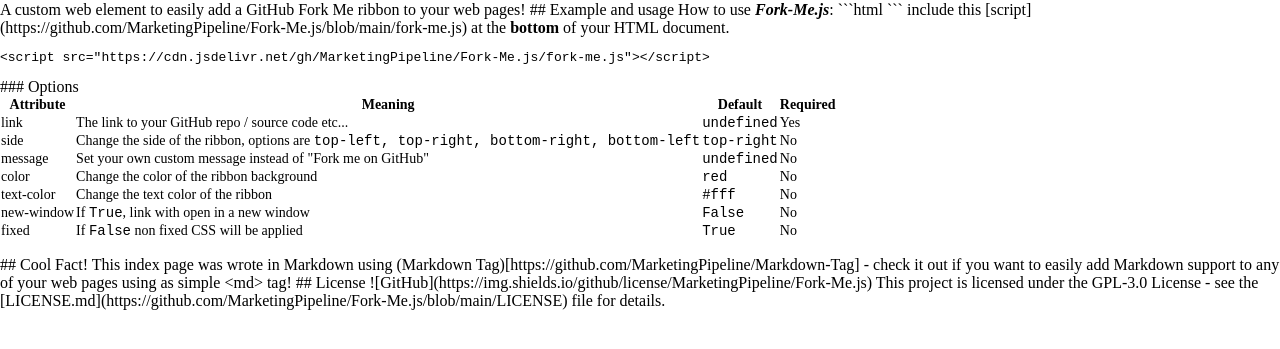
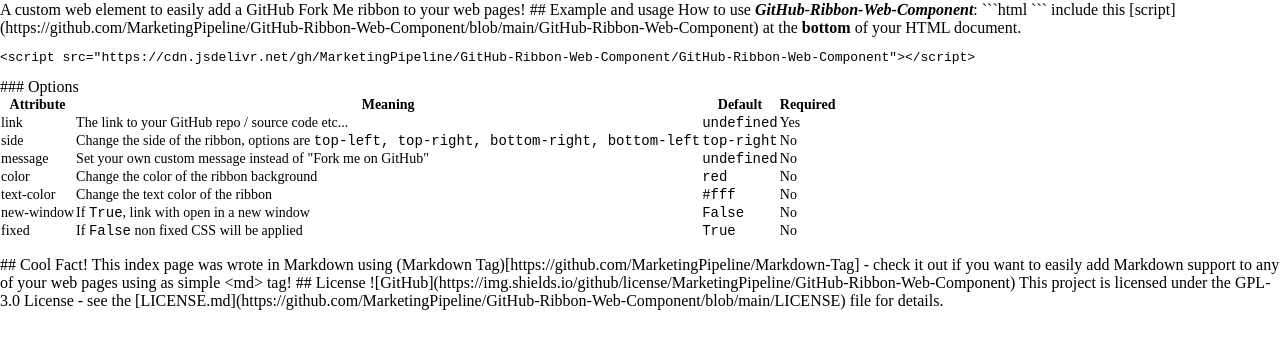
Before and after one commit to MarketingPipeline/GitHub-Ribbon-Web-Component, a plain HTML site: page index.html in a window 1280 px wide. Shown: the part 451-800 px from the top of the page. Drawn offline with Linux system fonts and the light colour scheme.

Commit message:
Updated Demo :framed_picture:

````diff
--- a/index.html
+++ b/index.html
@@ -28,17 +28,17 @@
 </style></head>
 
 
-<body><github-md><div align="center"><h1>Fork-Me.js</h1>
+<body><github-md><div align="center"><h1>GitHub-Ribbon-Web-Component</h1>
 	<p>
 	<b>Easily add a GitHub Fork Me button to any page!</b>
 		<br>
 	 <small> <b><i>Show your support!</i> </b></small>
   <br>
-   <a href="https://github.com/MarketingPipeline/Fork-Me.js">
-    <img title="Star on GitHub" src="https://img.shields.io/github/stars/MarketingPipeline/Fork-Me.js.svg?style=social&label=Star">
+   <a href="https://github.com/MarketingPipeline/GitHub-Ribbon-Web-Component">
+    <img title="Star on GitHub" src="https://img.shields.io/github/stars/MarketingPipeline/GitHub-Ribbon-Web-Component.svg?style=social&label=Star">
   </a>
-  <a href="https://github.com/MarketingPipeline/Fork-Me.js/fork">
-    <img title="Fork on GitHub" src="https://img.shields.io/github/forks/MarketingPipeline/Fork-Me.js.svg?style=social&label=Fork">
+  <a href="https://github.com/MarketingPipeline/GitHub-Ribbon-Web-Component/fork">
+    <img title="Fork on GitHub" src="https://img.shields.io/github/forks/MarketingPipeline/GitHub-Ribbon-Web-Component.svg?style=social&label=Fork">
   </a>
    </p>
 
@@ -53,23 +53,23 @@
 ## Example and usage
 
 
-How to use <b><i>Fork-Me.js</b></i>:
+How to use <b><i>GitHub-Ribbon-Web-Component</b></i>:
 
 
 
 ```html
-<fork-me link="https://github.com/MarketingPipeline/Fork-Me.js/"></fork-me>
+<github-ribbon link="https://github.com/MarketingPipeline/GitHub-Ribbon-Web-Component/"></github-ribbon>
 ```
 
 
 
 
-   include this [script](https://github.com/MarketingPipeline/Fork-Me.js/blob/main/fork-me.js) at the <b>bottom</b> of your HTML document.
+   include this [script](https://github.com/MarketingPipeline/GitHub-Ribbon-Web-Component/blob/main/GitHub-Ribbon-Web-Component) at the <b>bottom</b> of your HTML document.
 
 
 
 
-<pre>&lt;script src="https://cdn.jsdelivr.net/gh/MarketingPipeline/Fork-Me.js/fork-me.js">&lt;/script&gt;</pre>
+<pre>&lt;script src="https://cdn.jsdelivr.net/gh/MarketingPipeline/GitHub-Ribbon-Web-Component/GitHub-Ribbon-Web-Component">&lt;/script&gt;</pre>
 
 
 ###                                                                                                                    Options
@@ -156,27 +156,27 @@
 This index page was wrote in Markdown using (Markdown Tag)[https://github.com/MarketingPipeline/Markdown-Tag] - check it out if you want to easily add Markdown support to any of your web pages using as simple &lt;md&gt; tag!
 
 
-## License ![GitHub](https://img.shields.io/github/license/MarketingPipeline/Fork-Me.js)
+## License ![GitHub](https://img.shields.io/github/license/MarketingPipeline/GitHub-Ribbon-Web-Component)
 
 This project is licensed under the GPL-3.0 License - see the
-[LICENSE.md](https://github.com/MarketingPipeline/Fork-Me.js/blob/main/LICENSE) file for
+[LICENSE.md](https://github.com/MarketingPipeline/GitHub-Ribbon-Web-Component/blob/main/LICENSE) file for
 details.
 </github-md>
 
 
 
 
-    <fork-me link="https://github.com/MarketingPipeline/Fork-Me.js" message="Custom Message" side="top-left"></fork-me>
+    <github-ribbon link="https://github.com/MarketingPipeline/GitHub-Ribbon-Web-Component" message="Custom Message" side="top-left"></github-ribbon>
 
-    <fork-me link="https://github.com/MarketingPipeline/Fork-Me.js"></fork-me>
-       <fork-me link="https://github.com/MarketingPipeline/Fork-Me.js" message="Open in new window" new-window="True" side="bottom-left"></fork-me>
+    <github-ribbon link="https://github.com/MarketingPipeline/GitHub-Ribbon-Web-Component"></github-ribbon>
+       <github-ribbon link="https://github.com/MarketingPipeline/GitHub-Ribbon-Web-Component" message="Open in new window" new-window="True" side="bottom-left"></github-ribbon>
 
-            <fork-me link="https://github.com/MarketingPipeline/Fork-Me.js" message="Color Options!" side="bottom-right" color="blue" text-color="pink">
+            <github-ribbon link="https://github.com/MarketingPipeline/GitHub-Ribbon-Web-Component" message="Color Options!" side="bottom-right" color="blue" text-color="pink">
 
 
-    </fork-me>
+    </github-ribbon>
 
    <!--- Include Script At Bottom Of Page --->
-<script src="https://cdn.jsdelivr.net/gh/MarketingPipeline/Fork-Me.js/fork-me.js"></script>
+<script src="https://cdn.jsdelivr.net/gh/MarketingPipeline/GitHub-Ribbon-Web-Component/GitHub-Ribbon-Web-Component"></script>
    <script src="https://cdn.jsdelivr.net/gh/MarketingPipeline/Markdown-Tag/markdown-tag-GitHub.js"></script>
 </body></html>
````
